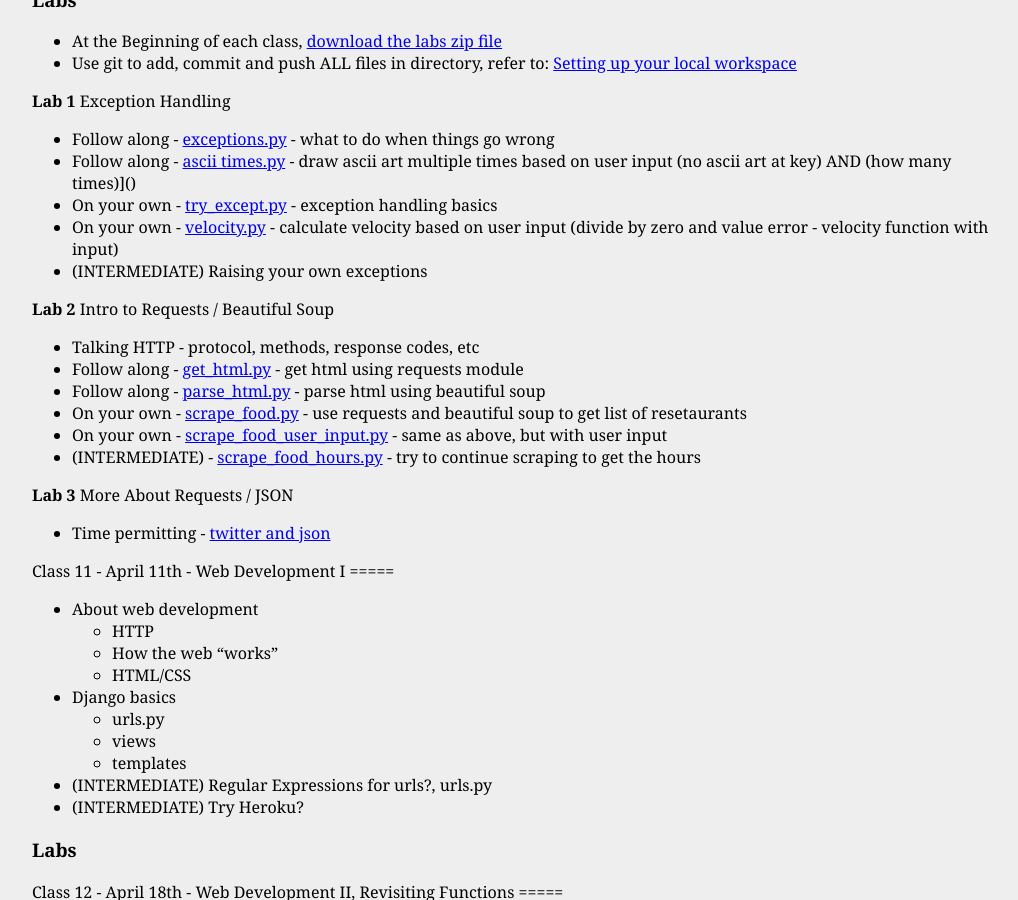
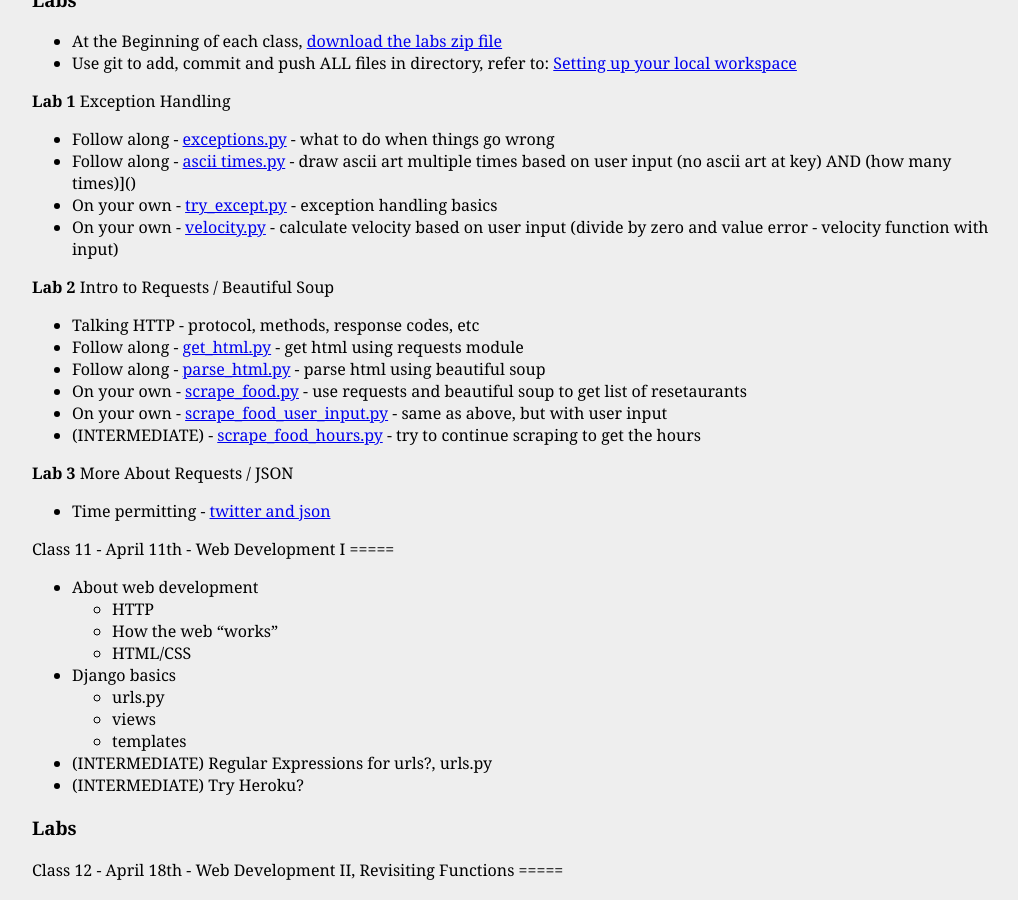
Before and after one commit to jversoza/MTEC2002, a Jekyll site: the page built from syllabus.markdown, in a window 1280 px wide and 900 px high, scrolled down 8745 px. Shown: the whole window, without its empty margins (128-1146 px from the left). Built offline with Jekyll 4.4.1, drawn with Linux system fonts in a browser that asks for light colours.

Commit message:
removed intermediate exercise

```diff
--- a/syllabus.markdown
+++ b/syllabus.markdown
@@ -391,7 +391,6 @@ __Lab 1__ Exception Handling
 * Follow along - [ascii times.py](class10/labs/ascii_times.py) - draw ascii art multiple times based on user input (no ascii art at key) AND (how many times)]()
 * On your own - [try_except.py](class10/labs/try_except.py) - exception handling basics
 * On your own - [velocity.py](class10/labs/velocity.py) - calculate velocity based on user input (divide by zero and value error - velocity function with input)
-* (INTERMEDIATE) Raising your own exceptions
 
 __Lab 2__ Intro to Requests / Beautiful Soup
 * Talking HTTP - protocol, methods, response codes, etc
```
